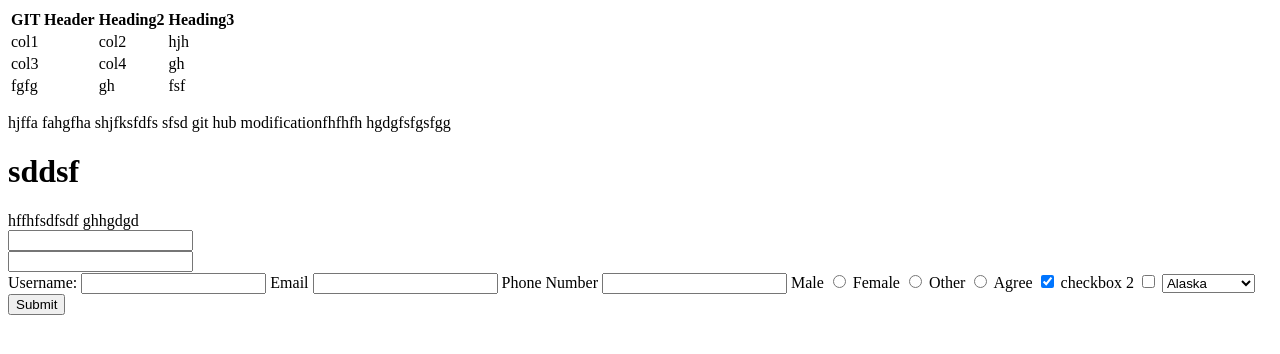
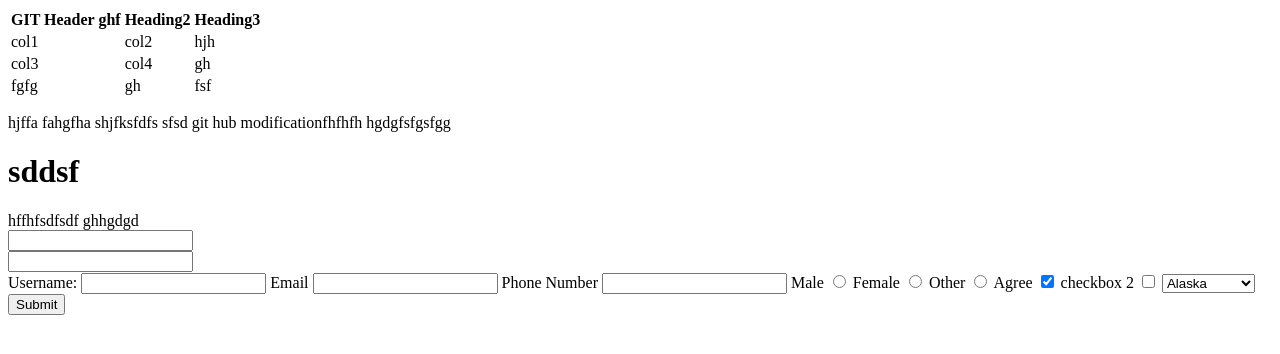
Before and after one commit to tejaswi536/aprilsession, a plain HTML site: page index.html in a window 1280 px wide. Drawn offline with Linux system fonts and the light colour scheme.

Commit message:
update html

```diff
--- a/index.html
+++ b/index.html
@@ -7,7 +7,7 @@
     <table>
         <thead>
             <tr>
-                <th>GIT Header</th>
+                <th>GIT Header ghf</th>
                 <th>Heading2</th>
                 <th>Heading3</th>
             </tr>
```
